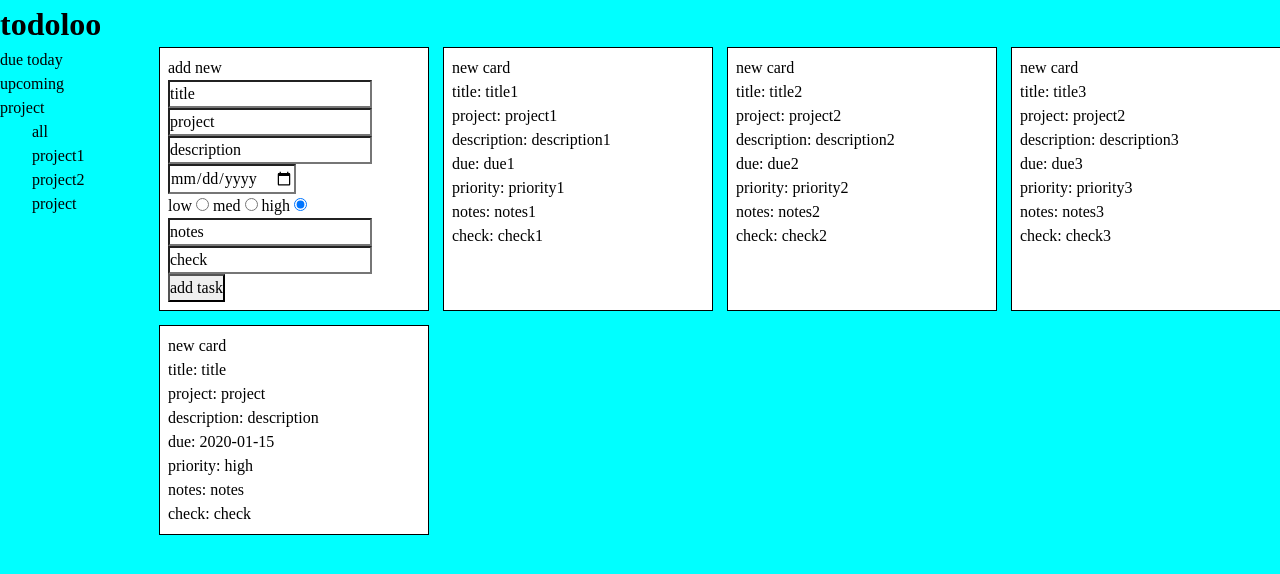
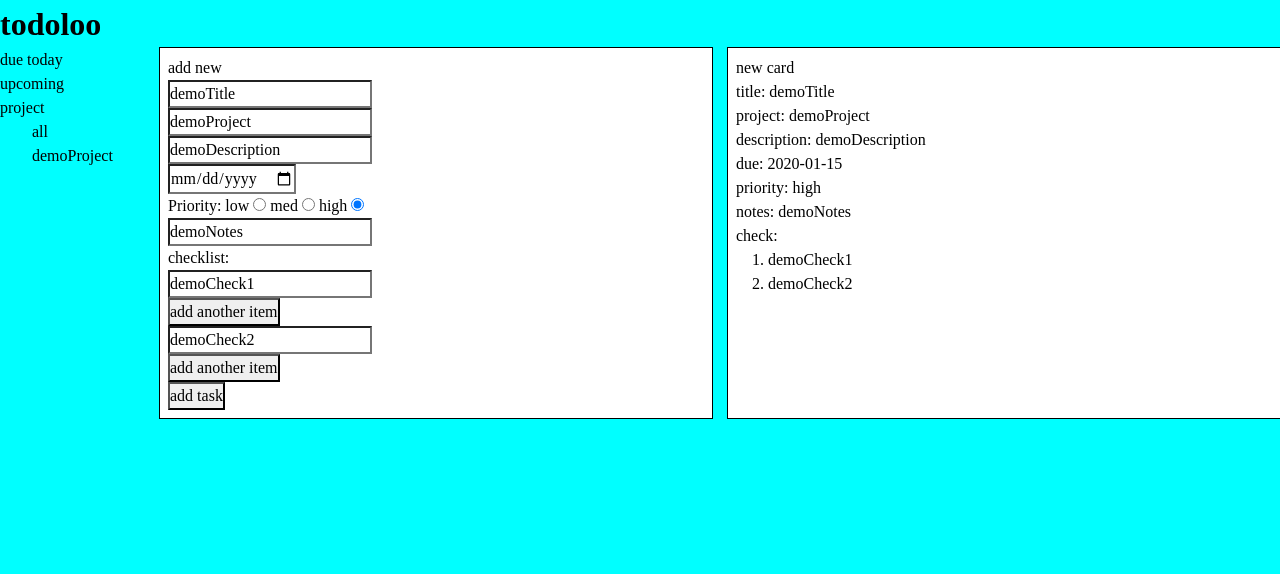
Before and after one commit to dawrentz/TOP-todo-list, a website built with webpack: page src/index.html in a window 1280 px wide. Both pictures are taken after typing "2020-01-15" into the empty fields and a click on the button "add task". Built offline with nearby package versions, Linux system fonts and the light colour scheme.

Commit message:
Allow multiple checklist item inputs. Render as list on new card.
Need "add another checklist item" button function in default card.

```diff
--- a/src/eventListeners.js
+++ b/src/eventListeners.js
@@ -9,15 +9,37 @@ export function addELtoDefSubBtn(inputs, btn) {
     btn.addEventListener("click", () => {
         // Create an array of input values
         const inputValues = [];
+        const checkListValues = [];
 
+        //if a checklist item add to checklist Array
+        //then push checklist array to the back of inputValues
         inputs.forEach((input) => {
-            if(input.type === "radio" && input.checked) {
+            //pull out radio inputs and return only the checked one's value
+            if (
+                input.type === "radio" &&
+                input.checked
+            ) {
                 inputValues.push(input.value);
             }
-            else if (input.type !== "radio") {
-                inputValues.push(input.value);
+
+            //pull out all check list input values for seperate array
+            //only include if not blank
+            else if (
+                input.getAttribute("class") === "check-list-input"  &&
+                input.value !== ""
+            ) {
+                checkListValues.push(input.value);
+            }
+
+            //everything else gets thrown into inputVales array
+            else if (
+                input.getAttribute("class") !== "check-list-input" &&
+                input.type !== "radio" ) {
+                    inputValues.push(input.value);
             }
         });
+        //tack on check list array to all inputs array
+        inputValues.push(checkListValues);
 
         // Create a new Task with the inputValues array
         const temp = new taskModule.Task(...inputValues);
--- a/src/index.html
+++ b/src/index.html
@@ -25,7 +25,7 @@
                     name="title"
                     id="title-input"
                     placeholder="task title"
-                    value="title">
+                    value="demoTitle">
                 </div>
                 <div class="form-line" >
                     <input
@@ -33,7 +33,7 @@
                     name="project"
                     id="project-input"
                     placeholder="project"
-                    value="project">
+                    value="demoProject">
                 </div>
                 <div class="form-line" >
                     <input
@@ -41,7 +41,7 @@
                     name="description"
                     id="description-input"
                     placeholder="description"
-                    value="description">
+                    value="demoDescription">
                 </div>
                 <div class="form-line">
                     <input
@@ -49,9 +49,9 @@
                     name="due-date"
                     id="due-date-input"
                     placeholder="due date">
-                    <!-- value="due" -->
                 </div>
                 <div class="form-line" >
+                    <label>Priority: </label>
                     <label for="priority-input-low">low</label>
                     <input
                     type="radio"
@@ -83,16 +83,46 @@
                     name="notes"
                     id="notes-input"
                     placeholder="notes"
-                    value="notes">
+                    value="demoNotes">
                 </div>
+                <label>checklist:</label>
+
+                <div class="checklist-line-form-container">
+                    <div class="checklist-line">
                         <div class="form-line">
+                            <!-- use dynamic id? #1, #2, #3... -->
                             <input
                             type="text"
                             name="check-list"
-                    id="check-list-input"
+                            class="check-list-input"
                             placeholder="check list"
-                    value="check">
+                            value="demoCheck1">
                         </div>
+                        <!-- add checklist item button -->
+                        <button type="button">add another item</button>
+                    </div>
+                </div>
+
+                <!-- temp extra check line for js logic -->
+                <div class="checklist-line-form-container">
+                    <div class="checklist-line">
+                        <div class="form-line">
+                            <!-- use dynamic id? #1, #2, #3... -->
+                            <input
+                            type="text"
+                            name="check-list"
+                            class="check-list-input"
+                            placeholder="check list"
+                            value="demoCheck2">
+                        </div>
+                        <!-- add checklist item button -->
+                        <button type="button">add another item</button>
+                    </div>
+                </div>
+
+                <!-- temp additional checklist line to get js to recognize multiple checklist items -->
+
+
             </form>
             <button type="submit" id="todo-sub-btn">add task</button>
         </template>
@@ -117,8 +147,10 @@
             <div class="todo-card-line">notes:
                 <span class="notes-line"></span>
             </div>
+            <div class="check-list-container">
                 <div class="todo-card-line">check:
-                <span class="check-line"></span>
+                    <ol class="checklist-list"></ol>
+                </div>
             </div>
         </template>
 </body>
--- a/src/index.js
+++ b/src/index.js
@@ -1,6 +1,7 @@
 //index.js
 
-//currently adding proper inputs to form (date, priority. text area)
+//currently adding proper inputs to form (date, priority. text area, multipl check list items)
+//confirm delete "delete this?" "yep" "nope". or "you sure about that?" "uh huh" "nuh uh" "maybe? math.random()"
 
 //imports
 import "./reset.css";
@@ -11,33 +12,33 @@ import * as filterTab from "./filterTab.js";
 
 
 //testing
-const temp1 = new taskModule.Task(
-    "title1",
-    "project1",
-    "description1",
-    "due1",
-    "priority1",
-    "notes1",
-    "check1");
-taskModule.addTask(temp1);
-const temp2 = new taskModule.Task(
-    "title2",
-    "project2",
-    "description2",
-    "due2",
-    "priority2",
-    "notes2",
-    "check2");
-taskModule.addTask(temp2);
-const temp3 = new taskModule.Task(
-    "title3",
-    "project2",
-    "description3",
-    "due3",
-    "priority3",
-    "notes3",
-    "check3");
-taskModule.addTask(temp3);
+// const temp1 = new taskModule.Task(
+//     "title1",
+//     "project1",
+//     "description1",
+//     "due1",
+//     "priority1",
+//     "notes1",
+//     "check1");
+// taskModule.addTask(temp1);
+// const temp2 = new taskModule.Task(
+//     "title2",
+//     "project2",
+//     "description2",
+//     "due2",
+//     "priority2",
+//     "notes2",
+//     "check2");
+// taskModule.addTask(temp2);
+// const temp3 = new taskModule.Task(
+//     "title3",
+//     "project2",
+//     "description3",
+//     "due3",
+//     "priority3",
+//     "notes3",
+//     "check3");
+// taskModule.addTask(temp3);
 
 
 //initialize
--- a/src/render.js
+++ b/src/render.js
@@ -60,13 +60,14 @@ function defaultTodo() {
 }
 
 //add all current tasks card to page (needs to respect future filter)
+//for more robust editing, it would be wise to link individual task lines to their individual obj properties (allow for restructuring of DOM).
+    //right now it all just in the same order as the template and you just loop through the data, adding as you go
 export default function renderAll(taskList) {
     clearContent();
     defaultTodo();
     renderProjectsList();
 
     taskList.forEach(task => {
-
         //create DOM elements
         //use html template for card
         const newTodoTemplate = document.querySelector("#new-todo");
@@ -80,16 +81,26 @@ export default function renderAll(taskList) {
         for(const prop in task) {
             taskPropArray.push(task[prop]);
         }
-
-        //collect all new data fields for quick populating
-        const allNewTodoLines = newTodoCard.querySelectorAll(".todo-card-line span");
-
         //remove id (internal only)
         taskPropArray.pop();
+        //serperate checkList array from properties array
+        const checkListArray = taskPropArray.pop();
 
-        //loop through user info to
+        //collect  all new data fields elements for quick populating
+        const allNewTodoLines = newTodoCard.querySelectorAll(".todo-card-line span");
+        const checkListDOMelm = newTodoCard.querySelector(".checklist-list");
+
+        //loop through user info and populate corresponding field to (non-checklist)
         allNewTodoLines.forEach((line, index) => {
             line.textContent = taskPropArray[index];
         });
+
+        //loop through user info and populate corresponding field to (checklist)
+        checkListArray.forEach((listItem) => {
+            const tempLi = document.createElement('li');
+            tempLi.textContent = listItem;
+            checkListDOMelm.appendChild(tempLi);
+        });
+
     });
 }
--- a/src/style.css
+++ b/src/style.css
@@ -14,8 +14,6 @@ body {
 #projects-list {
     margin-left: 2rem;
     list-style-type: none;
-    list-style-position: inside;
-
 }
 
 
@@ -47,3 +45,7 @@ body {
     max-width: 100%;
 
 }
+
+.checklist-list {
+    margin-left: 2rem;
+}
--- a/src/taskModule.js
+++ b/src/taskModule.js
@@ -13,6 +13,7 @@ export class Task {
         this.priority = priority;
         this.notes = notes;
         this.checkList = checkList;
+        //hide id with accessor funciton?
         this._idNum = _idNum++;
     }
 }
```
Lines whose indentation alone changed are shown as unchanged.
